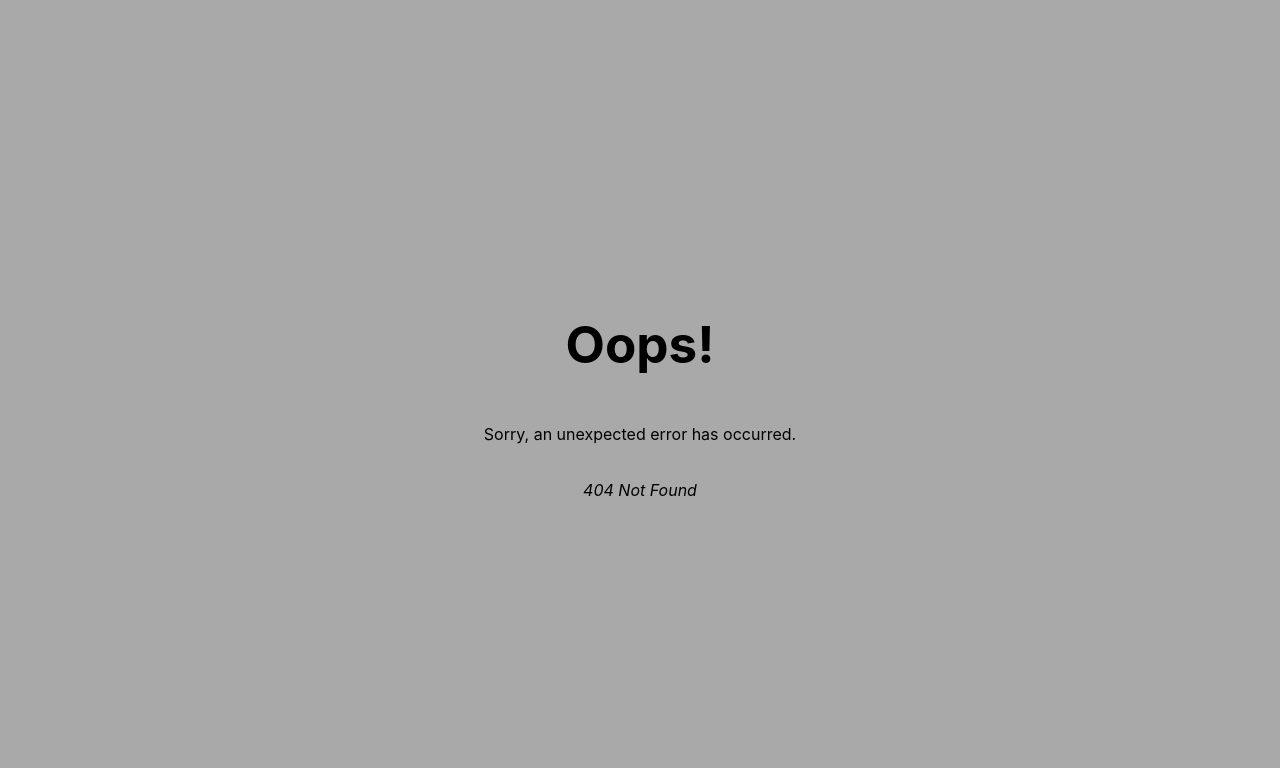
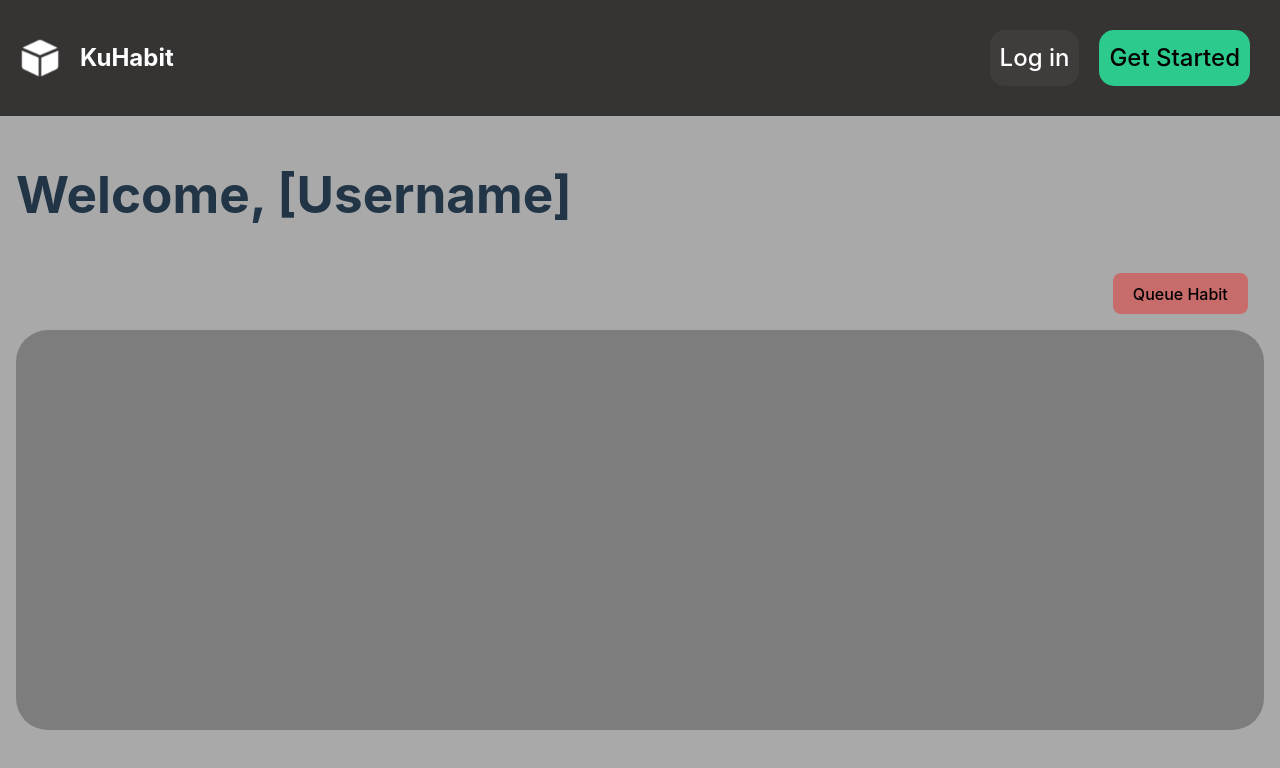
Before and after one commit to ismailmohammad/kuhabit, a React (Vite) app in the folder kuhabit-frontend/: page /dashboard in a window 1280 px wide. Before the commit this address had no page. Shown: the top 768 px of the page. Built offline with nearby package versions, Linux system fonts and the light colour scheme.

Commit message:
Basic habit dashboard layout

```diff
--- a/kuhabit-frontend/src/components/Dashboard/Dashboard.tsx
+++ b/kuhabit-frontend/src/components/Dashboard/Dashboard.tsx
@@ -1,6 +1,46 @@
+import styled from "styled-components";
+import Header from "../Header";
+
+const DashboardContainer = styled.div`
+    display:flex;
+
+    padding: 1em;
+    flex-direction: column;
+`;
+
+const HabitsContainer = styled.div`
+    display: flex;
+    background: rgba(10, 10, 10, 0.274)    ;
+    min-height: 50vh;
+    border-radius: 2em;
+`;
+
+const AddHabitContainer = styled.div`
+display: flex;
+    justify-content: flex-end;
+    width: 100%;
+`;
+
+
+const AddHabitButton = styled.button`
+    max-width: 25%;
+    margin: 1em;
+    justify-self: flex-end;
+    background: #d84e4eab
+`;
+
 export default function Dashboard() {
     return(
         <>
+            <Header/>
+            <DashboardContainer>
+                <h1>Welcome, [Username]</h1>
+                <AddHabitContainer>
+                    <AddHabitButton>Queue Habit</AddHabitButton>
+                </AddHabitContainer>
+                <HabitsContainer>
+                </HabitsContainer>
+            </DashboardContainer>
         </>
     );
 }
--- /dev/null
+++ b/kuhabit-frontend/src/components/Dashboard/Habit.tsx
@@ -0,0 +1,5 @@
+export default Habit() {
+    return(
+        <></>
+    );
+}
--- a/kuhabit-frontend/src/components/Header.tsx
+++ b/kuhabit-frontend/src/components/Header.tsx
@@ -1,5 +1,6 @@
 import styled from "styled-components";
 import LogoImage from '../assets/cube-logo-white.png';
+import { Link } from "react-router-dom";
 
 const Title = styled.h1`
   font-size: 1.5em;
@@ -27,7 +28,7 @@ const Logo = styled.img`
 }
 `
 
-const Link = styled.a`
+const LinkItem = styled.a`
     border-radius: 5px;
     color: white;
     font-size: 1.5em;
@@ -52,7 +53,7 @@ const UserActions = styled.div`
     padding: 20px;
 `;
 
-const UserLink = styled(Link)`
+const UserLink = styled(LinkItem)`
     border-radius: 15px;
     padding: 10px;
     margin: 10px;
@@ -74,13 +75,15 @@ const GetStartedLink = styled(UserLink)`
     }
 `;
 
-const Header = () =>  {
-    return(
+const Header = () => {
+    return (
         <AppHeader>
-            <LogoContainer>
-                <Logo alt="KuHabit Logo" src={LogoImage}></Logo>
-                <Title>KuHabit</Title>
-            </LogoContainer>
+            <Link to="/">
+                <LogoContainer>
+                    <Logo alt="KuHabit Logo" src={LogoImage}></Logo>
+                    <Title>KuHabit</Title>
+                </LogoContainer>
+            </Link>
             <UserActions>
                 <UserLink>Log in</UserLink>
                 <GetStartedLink>Get Started</GetStartedLink>
--- a/kuhabit-frontend/src/main.tsx
+++ b/kuhabit-frontend/src/main.tsx
@@ -1,7 +1,8 @@
 import React from 'react'
 import ReactDOM from 'react-dom/client'
 import Home from './Home.tsx'
-import ErrorPage from './error-page.tsx'
+import ErrorPage from './ErrorPage.tsx'
+import Dashboard from './components/Dashboard/Dashboard.tsx'
 import './index.css'
 
 
@@ -16,6 +17,11 @@ const router = createBrowserRouter([
     element: <Home />,
     errorElement: <ErrorPage />
   },
+  {
+    path: "/dashboard",
+    element: <Dashboard />,
+    errorElement: <ErrorPage />
+  },
 ]);
 
 ReactDOM.createRoot(document.getElementById('root')!).render(
```
Also changed, not shown: kuhabit-frontend/src/ErrorPage.tsx (renamed from kuhabit-frontend/src/error-page.tsx).
